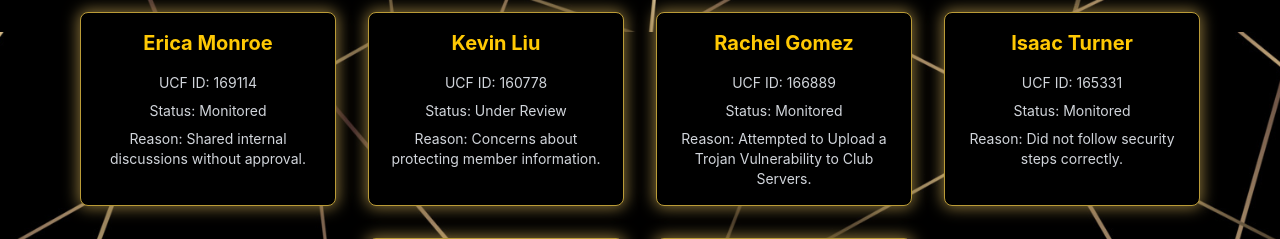
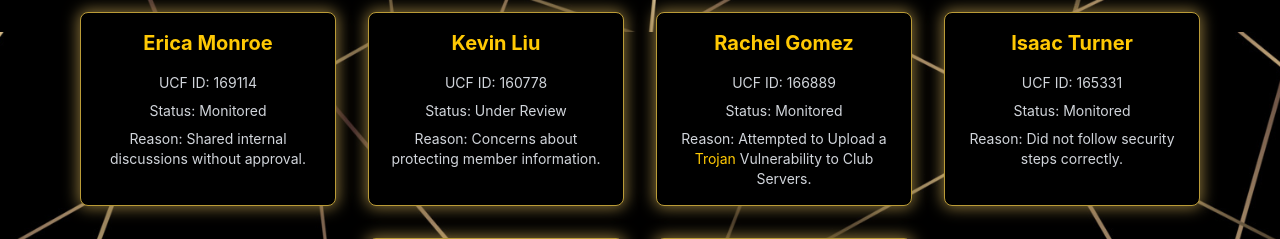
Before and after one commit to danyabaron/Club-Website-Testing, a React (Vite) app: page /DraconisMembers in a window 1280 px wide. Shown: the part 1640-1879 px from the top of the page. Built offline with nearby package versions, Linux system fonts and the light colour scheme.

Commit message:
changed trojan styling in members only

```diff
--- a/src/Components/MembersOnly.jsx
+++ b/src/Components/MembersOnly.jsx
@@ -129,7 +129,7 @@
               <h3 className="text-xl font-bold text-bright-gold">Rachel Gomez</h3>
               <p className="text-sm mt-4 text-gray-300">UCF ID: 166889</p>
               <p className="text-sm mt-2 text-gray-300">Status: Monitored</p>
-              <p className="text-sm mt-2 text-gray-300">Reason: Attempted to Upload a Trojan Vulnerability to Club Servers.</p>
+              <p className="text-sm mt-2 text-gray-300">Reason: Attempted to Upload a <span className='text-bright-gold hover:text-scale-110 hover:scale-125 transition-transform duration-200 inline-block hover:cursor-pointer'>Trojan</span> Vulnerability to Club Servers.</p>
             </div>
             <div className="border border-metal-gold rounded-lg p-4 flex flex-col items-center bg-black text-center shadow-[0_0_15px_2px_rgba(189,158,80,0.7)] flex-shrink-0 w-64">
               <h3 className="text-xl font-bold text-bright-gold">Isaac Turner</h3>
```
